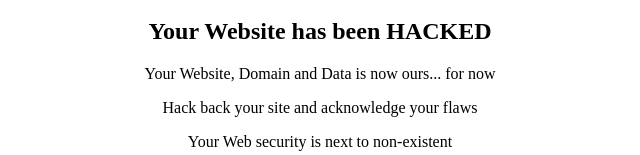
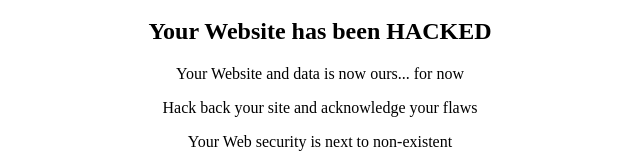
Before and after one commit to lulzs3cur1ty/lulzs3cur1ty.github.io, a plain HTML site: page index.html in a window 1280 px wide. Shown: the part 276-431 px from the top of the page, without its empty margins (320-960 px from the left). Drawn offline with Linux system fonts and the light colour scheme.

Commit message:
removed domain

```diff
--- a/index.html
+++ b/index.html
@@ -5,7 +5,7 @@
         <h1 style="text-align: center;">Hi Web Administrator</h1>
         <p><img src="https://external-content.duckduckgo.com/iu/?u=https%3A%2F%2Fcdn.images.express.co.uk%2Fimg%2Fdynamic%2F78%2F590x%2Fsecondary%2FAnonymous-logo-402778.jpg&amp;f=1&amp;nofb=1&amp;ipt=4e5745ef3ee4a81b8dc48991607f8d561b62b66b1082e8da9942f8c0f567b623&amp;ipo=images" width="150" height="150" alt="" style="display: block; margin-left: auto; margin-right: auto;" /></p>
         <h2 style="text-align: center;">Your Website has been HACKED</h2>
-        <p style="text-align: center;">Your Website, Domain and Data is now ours... for now</p>
+        <p style="text-align: center;">Your Website and data is now ours... for now</p>
         <p style="text-align: center;">Hack back your site and acknowledge your flaws</p>
         <p style="text-align: center;">Your Web security is next to non-existent</p>
         <p style="text-align: center;">Your Web Hosting Service is <span style="text-decoration: underline; color: #ff0000;"><strong>OLD</strong></span></p>
```
